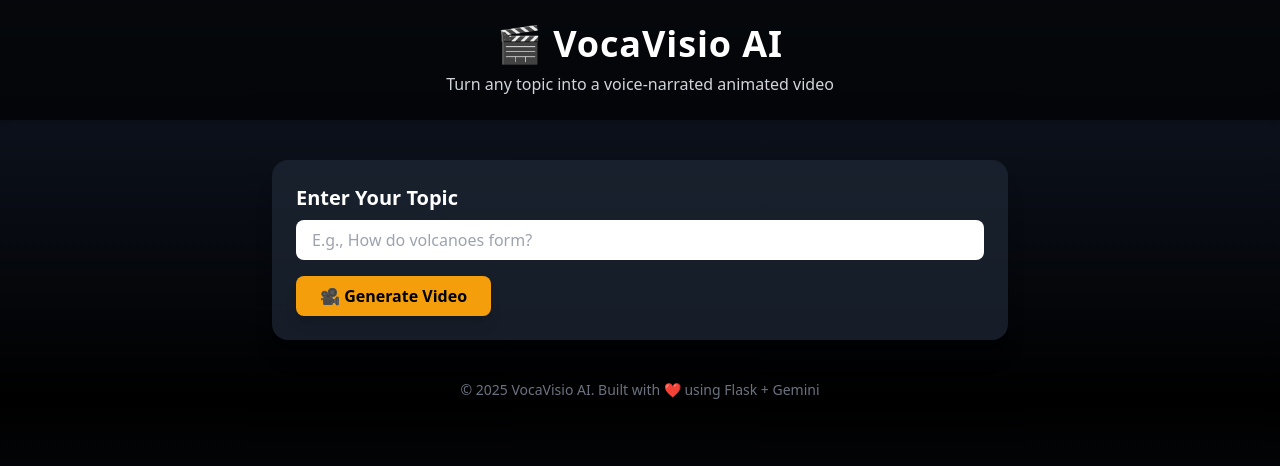
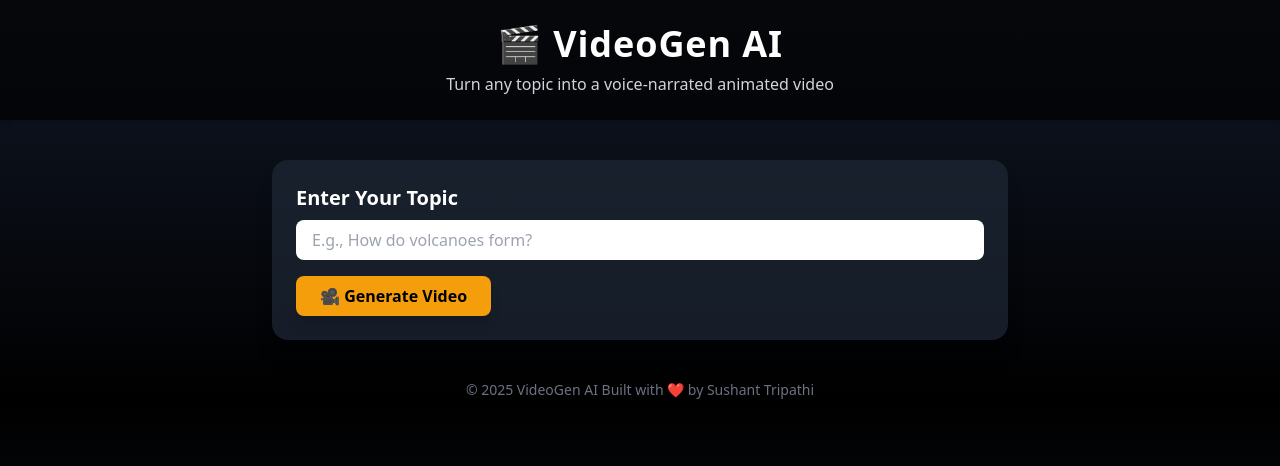
Before and after one commit to SushantmaniTripathi/AI-Prompt-Video_Generator, a plain HTML site: page index.html in a window 1280 px wide. Shown: the top 466 px of the page. Drawn offline with nearby package versions, Linux system fonts and the light colour scheme.

Commit message:
index.html

```diff
--- a/index.html
+++ b/index.html
@@ -3,13 +3,13 @@
 <head>
   <meta charset="UTF-8" />
   <meta name="viewport" content="width=device-width, initial-scale=1.0" />
-  <title>VocaVisio AI</title>
+  <title>VideoGen AI</title>
   <link href="https://cdn.jsdelivr.net/npm/tailwindcss@2.2.19/dist/tailwind.min.css" rel="stylesheet">
   <link rel="icon" type="image/png" href="https://cdn-icons-png.flaticon.com/512/2920/2920277.png"/>
 </head>
 <body class="bg-gradient-to-b from-gray-900 via-black to-gray-900 text-white font-sans min-h-screen">
   <header class="text-center py-6 shadow-md bg-black bg-opacity-70">
-    <h1 class="text-4xl font-extrabold tracking-wide">🎬 VocaVisio AI</h1>
+    <h1 class="text-4xl font-extrabold tracking-wide">🎬 VideoGen AI</h1>
     <p class="text-gray-300 mt-2">Turn any topic into a voice-narrated animated video</p>
   </header>
 
@@ -31,7 +31,7 @@
   </main>
 
   <footer class="text-center text-gray-500 text-sm mt-10 pb-4">
-    &copy; 2025 VocaVisio AI. Built with ❤️ using Flask + Gemini
+    &copy; 2025 VideoGen AI Built with ❤️ by Sushant Tripathi
   </footer>
 
   <script>
```
